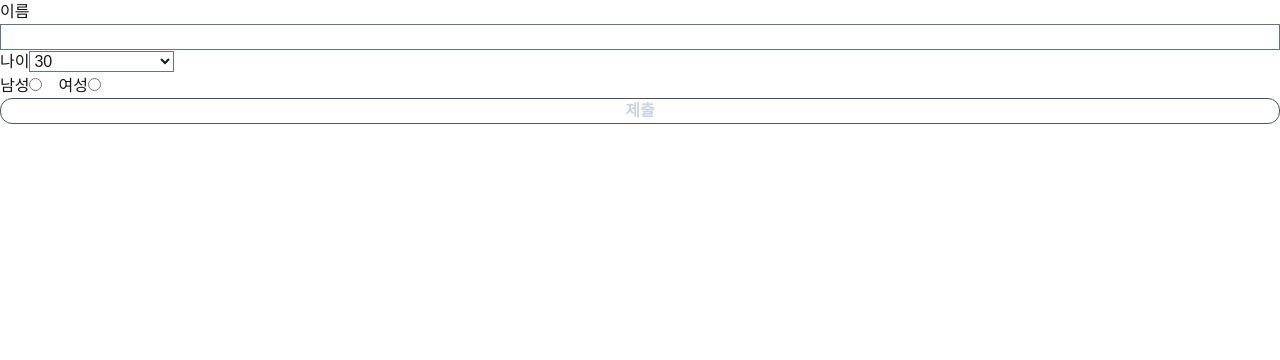
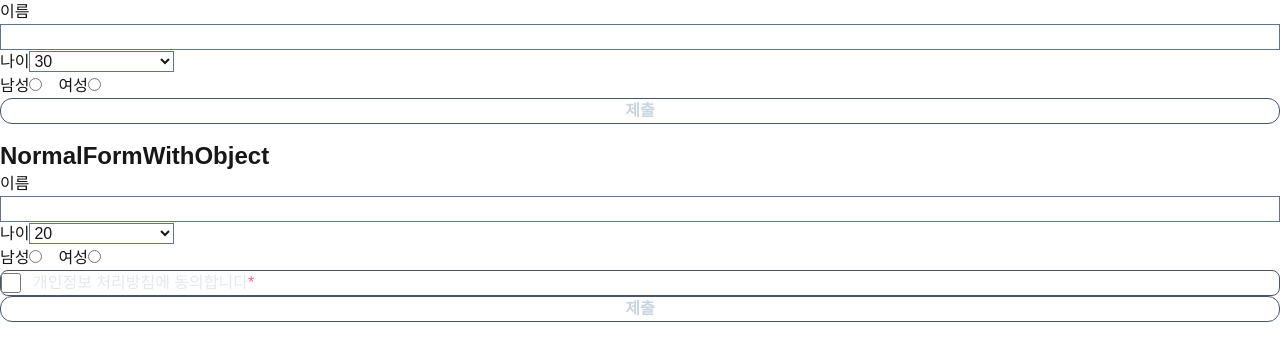
Before and after one commit to DoGukKim/nextjs-playground, a Next.js app: page /features/forms/controlled in a window 1280 px wide. Shown: the top 360 px of the page. Built offline with nearby package versions, Linux system fonts and the light colour scheme.

Commit message:
feat: NormalFormWIthObject 예제 추가

```diff
--- /dev/null
+++ b/src/app/features/forms/controlled/NormalFormWithObject.tsx
@@ -0,0 +1,119 @@
+"use client";
+
+import { useState } from "react";
+
+const NormalFormWithObject = () => {
+  const [form, setForm] = useState({
+    name2: "",
+    age2: "20",
+    sex2: "",
+    agreement: false,
+  });
+  const [isLoading, setIsLoading] = useState(false);
+
+  const handleInputChange = (e: React.ChangeEvent<HTMLInputElement>) => {
+    const { name, value } = e.target;
+    setForm((prev) => ({
+      ...prev,
+      [name]: value,
+    }));
+  };
+
+  const handleSelectChange = (e: React.ChangeEvent<HTMLSelectElement>) => {
+    const { name, value } = e.target;
+    setForm((prev) => ({
+      ...prev,
+      [name]: value,
+    }));
+  };
+
+  const handleSubmit = async (e: React.FormEvent<HTMLFormElement>) => {
+    e.preventDefault();
+    setIsLoading(true);
+    await new Promise((resolve) => setTimeout(resolve, 1000));
+    console.log(form);
+    alert("제출되었습니다.");
+    setIsLoading(false);
+  };
+
+  if (isLoading) {
+    return <div>Loading...</div>;
+  }
+
+  return (
+    <div>
+      <h1 className="text-2xl font-bold">NormalFormWithObject</h1>
+      <form onSubmit={handleSubmit} className="flex flex-col">
+        <label htmlFor="name2">이름</label>
+        <input
+          id="name2"
+          type="text"
+          name="name2"
+          value={form.name2}
+          onChange={handleInputChange}
+          className="border border-slate-500"
+        />
+
+        <div>
+          <label htmlFor="age2">나이</label>
+          <select
+            name="age2"
+            id="age2"
+            value={form.age2}
+            onChange={handleSelectChange}
+            className="border border-slate-500"
+          >
+            <option value="" disabled>
+              나이를 선택하세요
+            </option>
+            <option value="10">10</option>
+            <option value="20">20</option>
+            <option value="30">30</option>
+          </select>
+        </div>
+
+        <div className="flex flex-start gap-4">
+          {["남성", "여성"].map((sex) => (
+            <div key={sex}>
+              <label htmlFor={sex}>{sex}</label>
+              <input
+                required
+                type="radio"
+                id={`${sex}2`}
+                name="sex2"
+                value={sex}
+                onChange={handleInputChange}
+              />
+            </div>
+          ))}
+        </div>
+
+        <div className="space-y-2">
+          <label className="flex cursor-pointer items-center gap-3 rounded-lg border border-slate-600 p-4 transition-colors hover:border-emerald-500/50 has-[:checked]:border-emerald-500 has-[:checked]:bg-emerald-500/10">
+            <input
+              type="checkbox"
+              name="agreement"
+              required
+              className="h-5 w-5 rounded accent-emerald-500"
+              checked={form.agreement}
+              onChange={handleInputChange}
+            />
+            <span className="text-slate-200">
+              개인정보 처리방침에 동의합니다
+              <span className="ml-1 text-rose-400">*</span>
+            </span>
+          </label>
+        </div>
+
+        <button
+          className="rounded-xl border border-slate-600 px-6 py-3 font-semibold text-slate-300 transition-all hover:border-slate-500 hover:bg-slate-700 active:scale-[0.98]"
+          type="submit"
+        >
+          제출
+        </button>
+      </form>
+    </div>
+  );
+};
+
+export default NormalFormWithObject;
--- a/src/app/features/forms/controlled/page.tsx
+++ b/src/app/features/forms/controlled/page.tsx
@@ -1,9 +1,13 @@
 import NormalForm from "./NormalForm";
+import NormalFormWithObject from "./NormalFormWithObject";
 
 const ControlledFormPage = () => {
   return (
     <div>
       <NormalForm />
+      <div className="h-4" />
+      <NormalFormWithObject />
+      <div className="h-4" />
     </div>
   );
 };
```
